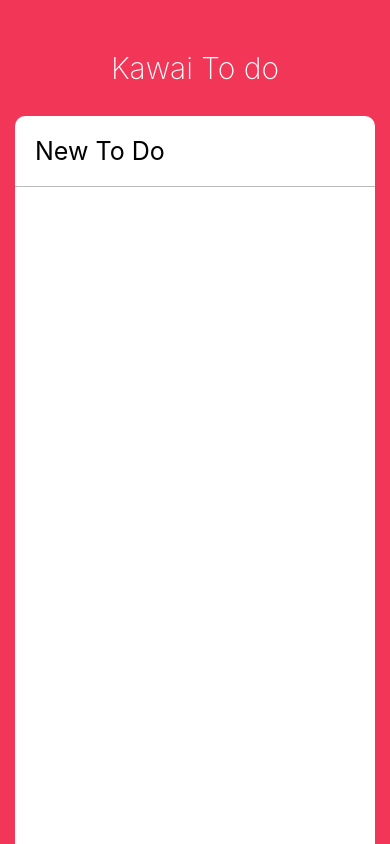
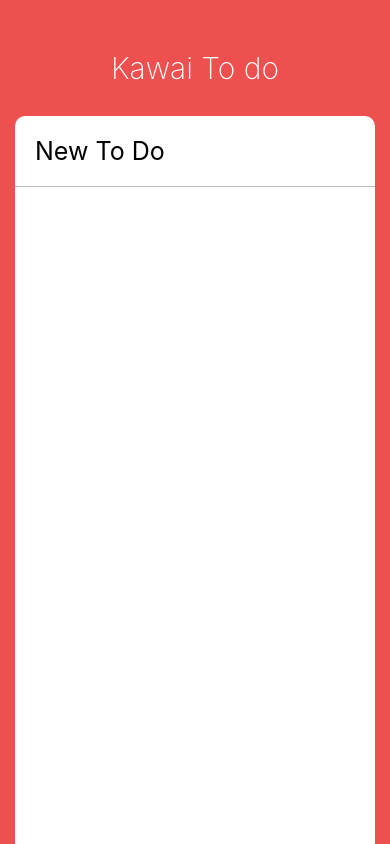
Before and after one commit to kimbeomgyu/todo-app, a React Native app: screen / in a window 390 px wide. Built offline with nearby package versions, Linux system fonts and the light colour scheme.

Commit message:
Splash image and main color

```diff
--- a/App.tsx
+++ b/App.tsx
@@ -158,7 +158,7 @@ export default function App() {
 const styles = StyleSheet.create({
   container: {
     flex: 1,
-    backgroundColor: "#f23657",
+    backgroundColor: "#EE5050",
     alignItems: "center",
   },
   title: {
--- a/Todo.tsx
+++ b/Todo.tsx
@@ -140,7 +140,7 @@ const styles = StyleSheet.create({
     borderColor: "#bbb",
   },
   uncompletedCircle: {
-    borderColor: "#F23657",
+    borderColor: "#EE5050",
   },
   completedText: {
     color: "#bbb",
--- a/app.json
+++ b/app.json
@@ -8,8 +8,8 @@
     "icon": "./assets/icon.png",
     "splash": {
       "image": "./assets/splash.png",
-      "resizeMode": "contain",
-      "backgroundColor": "#ffffff"
+      "resizeMode": "cover",
+      "backgroundColor": "#EE5050"
     },
     "updates": {
       "fallbackToCacheTimeout": 0
```
Also changed, not shown: assets/splash.png.
